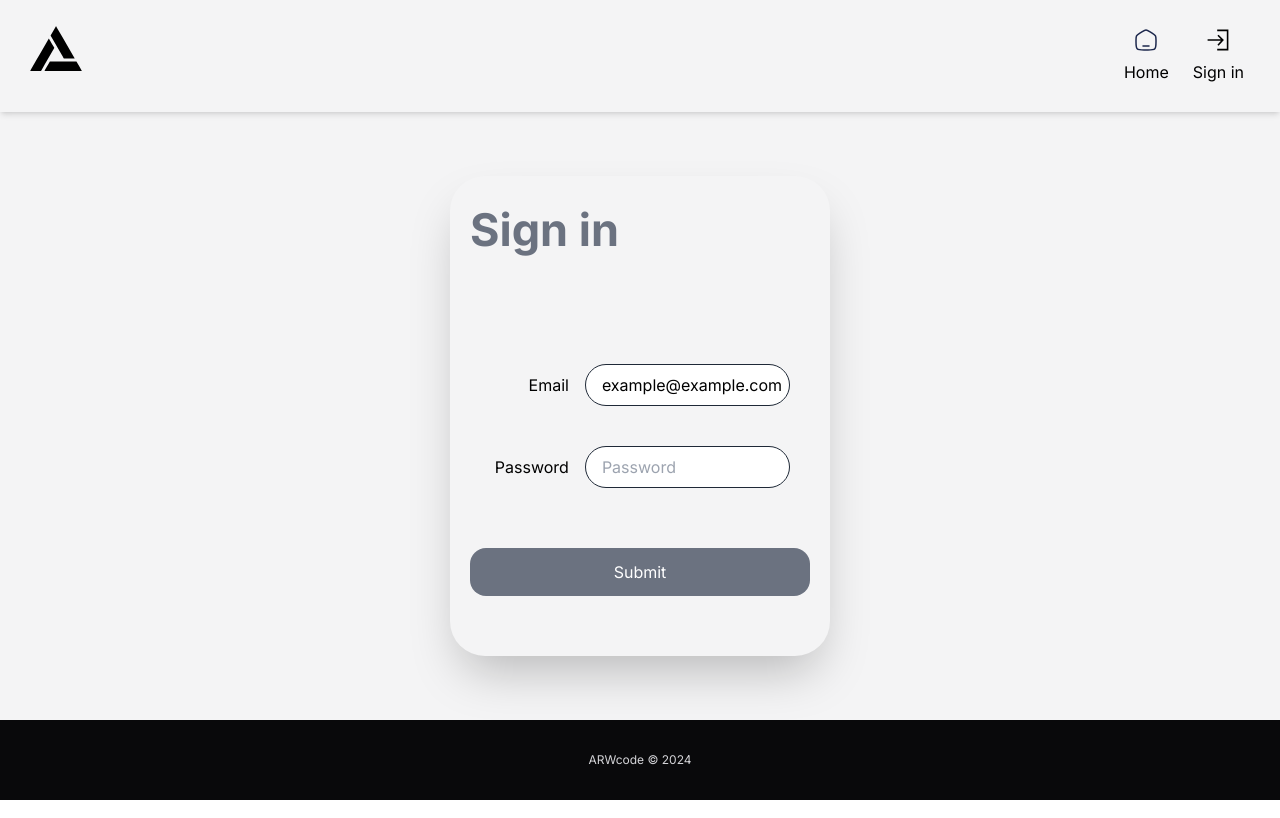
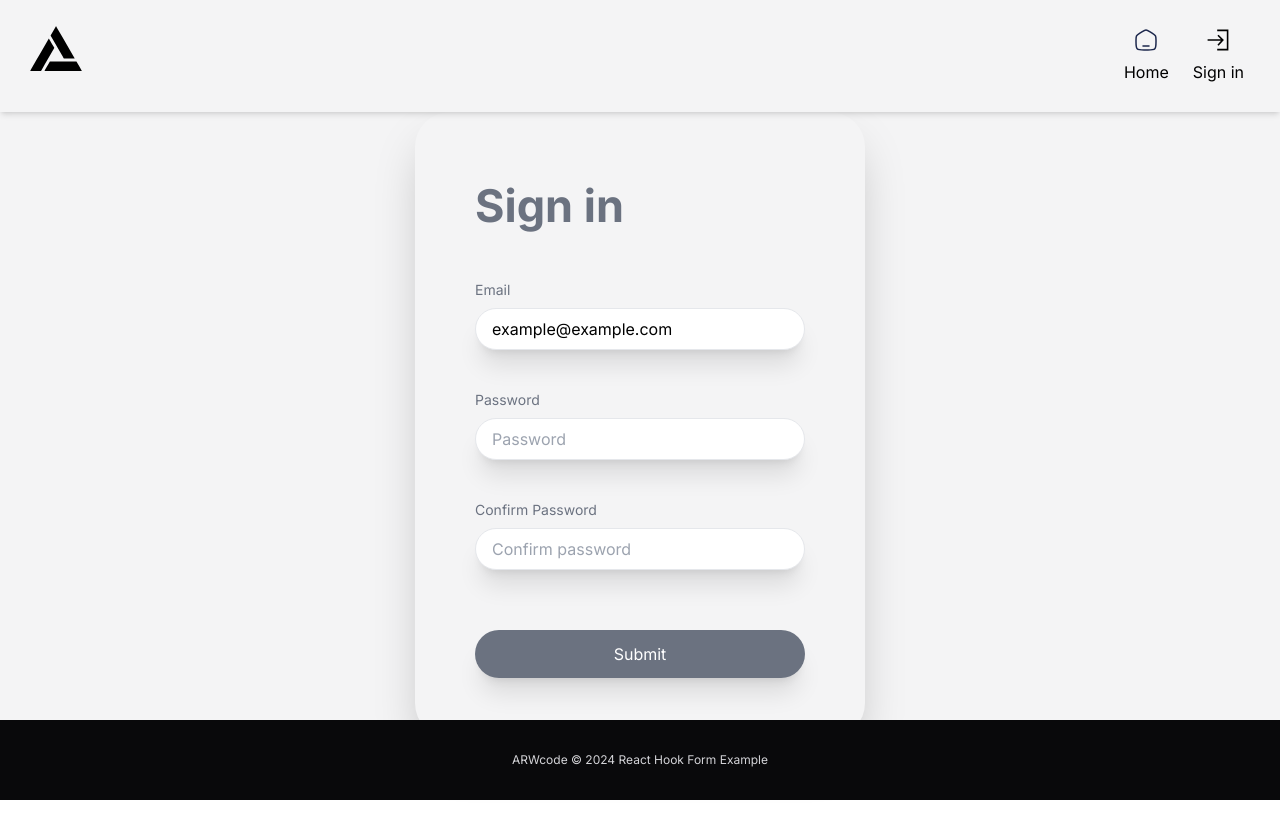
Before and after one commit to MarioLuigie/RHF_basic, a Next.js app: page /signIn in a window 1280 px wide. Built offline with nearby package versions, Linux system fonts and the light colour scheme.

Commit message:
Feat: Add confirmPassword with zod validation to SignInForm

```diff
--- a/src/components/forms/SignInForm.tsx
+++ b/src/components/forms/SignInForm.tsx
@@ -46,7 +46,7 @@ export default function SignInForm() {
 
 	return (
 		<form onSubmit={handleSubmit(onSubmit)}>
-			<div className="flex flex-col gap-10 items-end justify-center p-10 relative">
+			<div className="flex flex-col gap-[40px] items-end justify-center p-5 relative w-full">
 				<Input
 					register={register('email')}
 					type="text"
@@ -61,17 +61,26 @@ export default function SignInForm() {
 					label="Password"
 					errors={errors.password}
 				/>
+				<Input
+					register={register('confirmPassword')}
+					type="password"
+					placeholder="Confirm password"
+					label="Confirm Password"
+					errors={errors.confirmPassword}
+				/>
 				{/* {errors.root && (
 					<p className="text-red-400 text-xs w-full absolute bottom-0 left-0 text-center z-40">
 						{errors.root.message}
 					</p>
 				)} */}
 			</div>
-			<Button
-				disabled={isSubmitting}
-				label={isSubmitting ? 'Submitting...' : 'Submit'}
-				type="submit"
-			/>
+			<div className='pt-[20px]'>
+				<Button
+					disabled={isSubmitting}
+					label={isSubmitting ? 'Submitting...' : 'Submit'}
+					type="submit"
+				/>
+			</div>
 		</form>
 	)
 }
--- a/src/components/layout/Footer.tsx
+++ b/src/components/layout/Footer.tsx
@@ -2,7 +2,7 @@ export default function Footer() {
 
   return (
     <footer className="flex-center p-8 bg-zinc-950 sm:sticky z-40 bottom-0 left-0">
-      <p className="text-zinc-300 text-xs">ARWcode © 2024</p>
+      <p className="text-zinc-300 text-xs">ARWcode © 2024 React Hook Form Example</p>
     </footer>
   )
 }
--- a/src/components/layout/Menu.tsx
+++ b/src/components/layout/Menu.tsx
@@ -25,7 +25,7 @@ const MenuItem = ({ link }: { link: Ilink }) => {
 export default function Menu() {
 	return (
 		<nav className='pr-5'>
-			<ul className="flex max-md:flex-col md:items-center gap-6">
+			<ul className="flex gap-6">
 				{nav.map((link) => (
 					<MenuItem key={link.route} link={link} />
 				))}
--- a/src/components/pages/SignIn.tsx
+++ b/src/components/pages/SignIn.tsx
@@ -3,12 +3,12 @@ import Paper from '@/components/shared/Paper'
 
 export default function SignIn() {
 	return (
-		<div className="flex-center gap-6 grow">
+		<div className="flex-center gap-[20px] grow">
 			<Paper>
 				<p className="w-full p-5 text-[45px] font-bold text-gray-500">
 					Sign in
 				</p>
-				<div className="pt-10">
+				<div className="w-full">
 					<SignInForm />
 				</div>
 			</Paper>
--- a/src/components/shared/Button.tsx
+++ b/src/components/shared/Button.tsx
@@ -16,7 +16,7 @@ export default function Button({
 				type={type}
 				className={`flex-center p-3 w-full ${
 					!disabled ? 'bg-gray-500' : 'bg-gray-400'
-				} text-white rounded-2xl`}
+				} text-white rounded-[50px] shadow-xl`}
 				onClick={onClick}
 			>
 				{label}
--- a/src/components/shared/Input.tsx
+++ b/src/components/shared/Input.tsx
@@ -15,14 +15,16 @@ export default function Input({
 }) {
 	return (
 		<>
-			<div className="gap-4 flex items-center justify-end w-full">
-				<label className="w-[100px] flex justify-end">{label}</label>
+			<div className="gap-2 flex flex-col w-full">
+				<label className="w-[200px] flex justify-start text-sm text-gray-500">
+					{label}
+				</label>
 				<div className="relative">
 					<input
 						{...register}
 						type={type}
 						placeholder={placeholder}
-						className="p-2 pl-4 border border-gray-800 rounded-[50px] w-full"
+						className="p-2 pl-4 border rounded-[50px] w-full shadow-xl focus:outline-none focus:ring-gray-500 focus:border-gray-500"
 					/>
 					{errors && (
 						<p className="text-red-400 text-xs w-full absolute top-[45px] left-[17px] z-40">
--- a/src/components/shared/Paper.tsx
+++ b/src/components/shared/Paper.tsx
@@ -1,6 +1,6 @@
 export default function Paper({ children }: { children: React.ReactNode}) {
 	return (
-		<div className="flex flex-col items-center shadow-2xl rounded-[35px] w-[380px] pb-10">
+		<div className="flex flex-col items-center shadow-2xl rounded-[35px] w-[450px] p-10">
 			{children}
 		</div>
 	)
--- a/src/lib/utils/zod.ts
+++ b/src/lib/utils/zod.ts
@@ -1,8 +1,14 @@
 import { z } from 'zod'
 
-export const signInSchema = z.object({
-  email: z.string().email(),
-  password: z.string().min(8)
-})
+export const signInSchema = z
+	.object({
+		email: z.string().email(),
+		password: z.string().min(8),
+		confirmPassword: z.string().min(8),
+	})
+	.refine((data) => data.password === data.confirmPassword, {
+		message: 'Passwords do not match',
+		path: ['confirmPassword'], // path wskazuje, gdzie umieścić błąd
+	})
 
 export type FormFieldsType = z.infer<typeof signInSchema>
```
